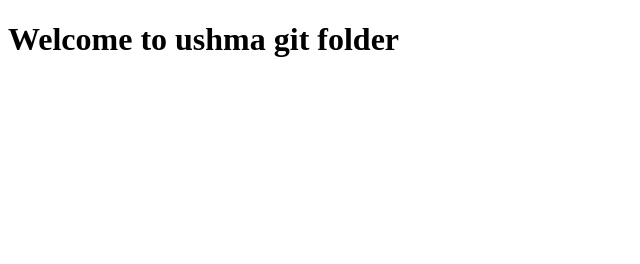
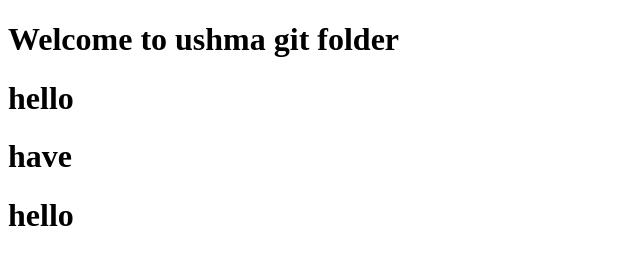
Before and after one commit to sushmagampa/newGitTest, a plain HTML site: page index.html in a window 1280 px wide. Shown: the whole page, without its empty margins (0-640 px from the left). Drawn offline with Linux system fonts and the light colour scheme.

Commit message:
add file

```diff
--- a/index.html
+++ b/index.html
@@ -5,5 +5,11 @@
 </head>
 <body>
 <h1>Welcome to ushma git folder</h1>
+<h1>hello</h2>
+
+<h1>have</h2>
+
+<h1>hello</h2>
+
 </body>
 </html>
```
